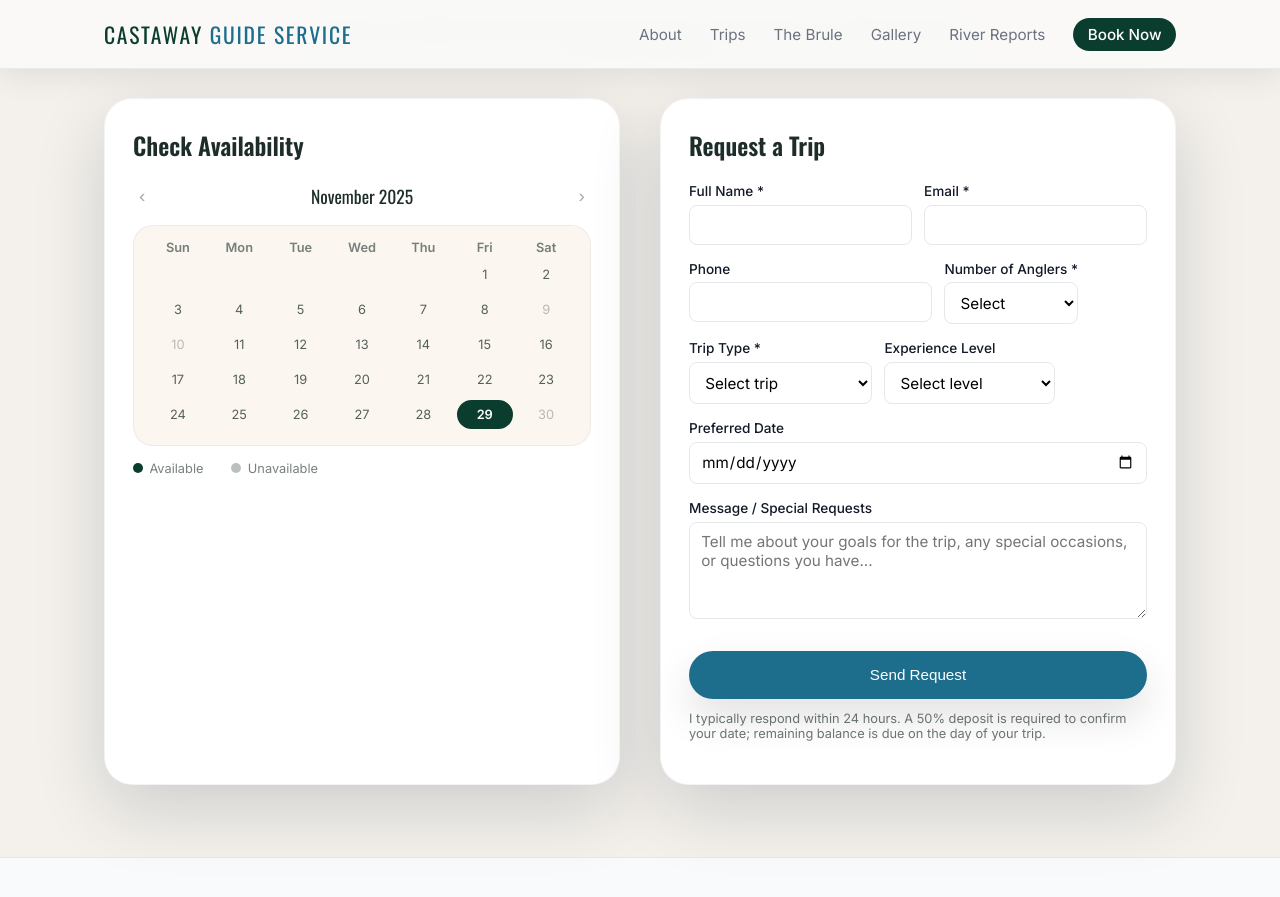
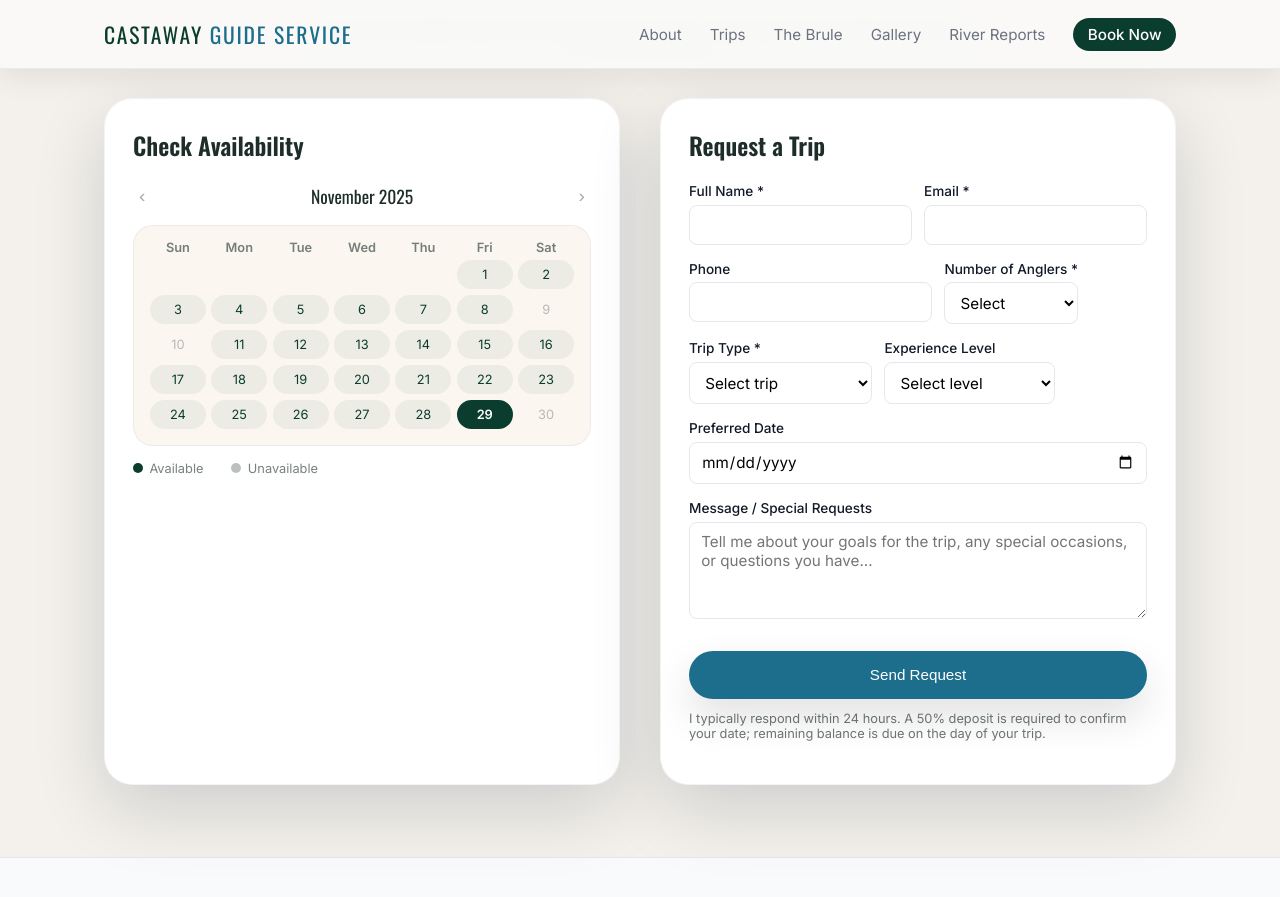
Before and after one commit to adamholden7/CastAwayGuideService, a Jekyll site: the page built from index.md, in a window 1280 px wide and 900 px high, scrolled down 3215 px. Shown: the top 897 px of the window. Built offline with Jekyll 4.4.1, drawn with Linux system fonts in a browser that asks for light colours.

Commit message:
Update index.md

```diff
--- a/index.md
+++ b/index.md
@@ -380,44 +380,59 @@ description: Guided fly fishing trips on Wisconsin's Brule River – half-day an
             <span>Thu</span><span>Fri</span><span>Sat</span>
           </div>
 
-          <!-- This is just a static mock. You can adjust days as you like. -->
+          <!-- Week 1 -->
           <div class="calendar-row">
             <span class="calendar-day is-muted"></span>
             <span class="calendar-day is-muted"></span>
             <span class="calendar-day is-muted"></span>
             <span class="calendar-day is-muted"></span>
             <span class="calendar-day is-muted"></span>
-            <span class="calendar-day">1</span>
-            <span class="calendar-day">2</span>
+            <span class="calendar-day is-available" data-day="1">1</span>
+            <span class="calendar-day is-available" data-day="2">2</span>
           </div>
 
+          <!-- Week 2 -->
           <div class="calendar-row">
-            <span class="calendar-day">3</span><span class="calendar-day">4</span>
-            <span class="calendar-day">5</span><span class="calendar-day">6</span>
-            <span class="calendar-day">7</span><span class="calendar-day">8</span>
-            <span class="calendar-day is-unavailable">9</span>
+            <span class="calendar-day is-available" data-day="3">3</span>
+            <span class="calendar-day is-available" data-day="4">4</span>
+            <span class="calendar-day is-available" data-day="5">5</span>
+            <span class="calendar-day is-available" data-day="6">6</span>
+            <span class="calendar-day is-available" data-day="7">7</span>
+            <span class="calendar-day is-available" data-day="8">8</span>
+            <span class="calendar-day is-unavailable" data-day="9">9</span>
           </div>
 
+          <!-- Week 3 -->
           <div class="calendar-row">
-            <span class="calendar-day is-unavailable">10</span>
-            <span class="calendar-day">11</span><span class="calendar-day">12</span>
-            <span class="calendar-day">13</span><span class="calendar-day">14</span>
-            <span class="calendar-day">15</span><span class="calendar-day">16</span>
+            <span class="calendar-day is-unavailable" data-day="10">10</span>
+            <span class="calendar-day is-available" data-day="11">11</span>
+            <span class="calendar-day is-available" data-day="12">12</span>
+            <span class="calendar-day is-available" data-day="13">13</span>
+            <span class="calendar-day is-available" data-day="14">14</span>
+            <span class="calendar-day is-available" data-day="15">15</span>
+            <span class="calendar-day is-available" data-day="16">16</span>
           </div>
 
+          <!-- Week 4 -->
           <div class="calendar-row">
-            <span class="calendar-day">17</span><span class="calendar-day">18</span>
-            <span class="calendar-day">19</span><span class="calendar-day">20</span>
-            <span class="calendar-day">21</span><span class="calendar-day">22</span>
-            <span class="calendar-day">23</span>
+            <span class="calendar-day is-available" data-day="17">17</span>
+            <span class="calendar-day is-available" data-day="18">18</span>
+            <span class="calendar-day is-available" data-day="19">19</span>
+            <span class="calendar-day is-available" data-day="20">20</span>
+            <span class="calendar-day is-available" data-day="21">21</span>
+            <span class="calendar-day is-available" data-day="22">22</span>
+            <span class="calendar-day is-available" data-day="23">23</span>
           </div>
 
+          <!-- Week 5 -->
           <div class="calendar-row">
-            <span class="calendar-day">24</span><span class="calendar-day">25</span>
-            <span class="calendar-day">26</span><span class="calendar-day">27</span>
-            <span class="calendar-day">28</span>
-            <span class="calendar-day is-available is-selected">29</span>
-            <span class="calendar-day is-unavailable">30</span>
+            <span class="calendar-day is-available" data-day="24">24</span>
+            <span class="calendar-day is-available" data-day="25">25</span>
+            <span class="calendar-day is-available" data-day="26">26</span>
+            <span class="calendar-day is-available" data-day="27">27</span>
+            <span class="calendar-day is-available" data-day="28">28</span>
+            <span class="calendar-day is-available is-selected" data-day="29">29</span>
+            <span class="calendar-day is-unavailable" data-day="30">30</span>
           </div>
         </div>
 
```
